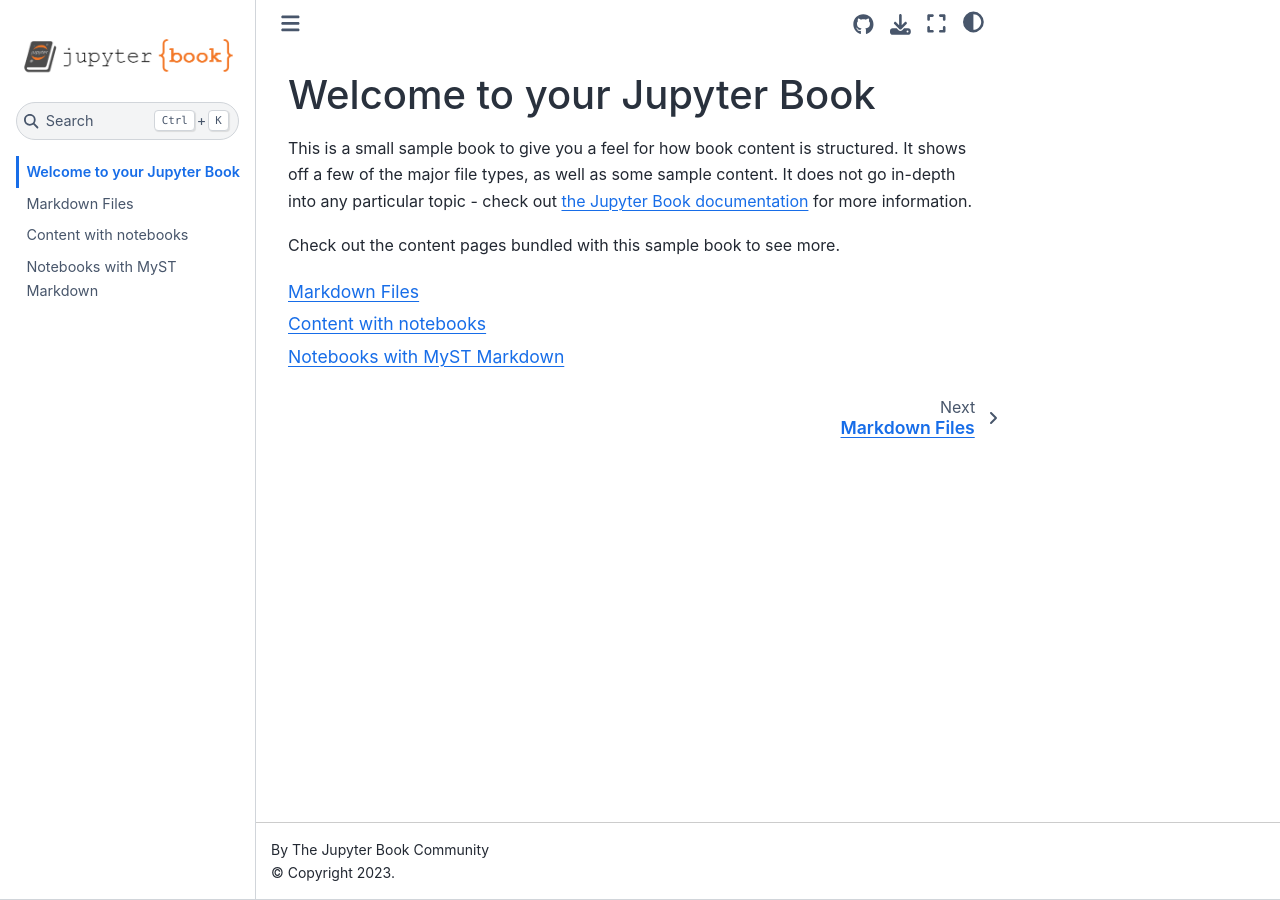
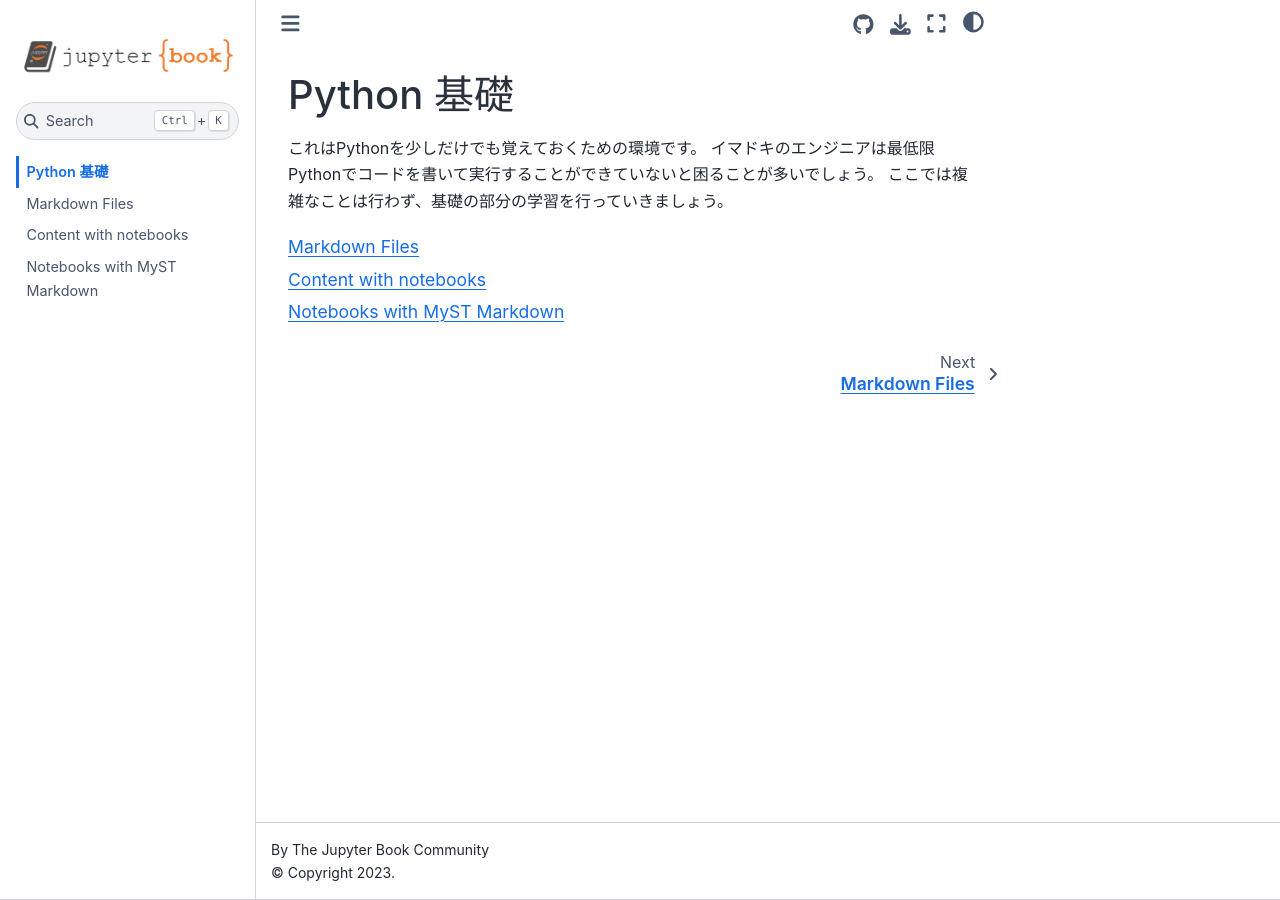
Before and after one commit to densuke-st/python-book, a Jupyter Book: the page built from book/intro.md, in a window 1280 px wide. Built offline with Jupyter Book 1.0.4 settings and Sphinx 7.4.7 and the Sphinx Book theme 1.1.4, drawn with Linux system fonts in a browser that asks for light colours.

Commit message:
[add] 書き出しの変更

````diff
--- a/book/intro.md
+++ b/book/intro.md
@@ -1,11 +1,9 @@
-# Welcome to your Jupyter Book
+# Python 基礎
 
-This is a small sample book to give you a feel for how book content is
-structured.
-It shows off a few of the major file types, as well as some sample content.
-It does not go in-depth into any particular topic - check out [the Jupyter Book documentation](https://jupyterbook.org) for more information.
+これはPythonを少しだけでも覚えておくための環境です。
+イマドキのエンジニアは最低限Pythonでコードを書いて実行することができていないと困ることが多いでしょう。
+ここでは複雑なことは行わず、基礎の部分の学習を行っていきましょう。
 
-Check out the content pages bundled with this sample book to see more.
 
 ```{tableofcontents}
 ```
````
